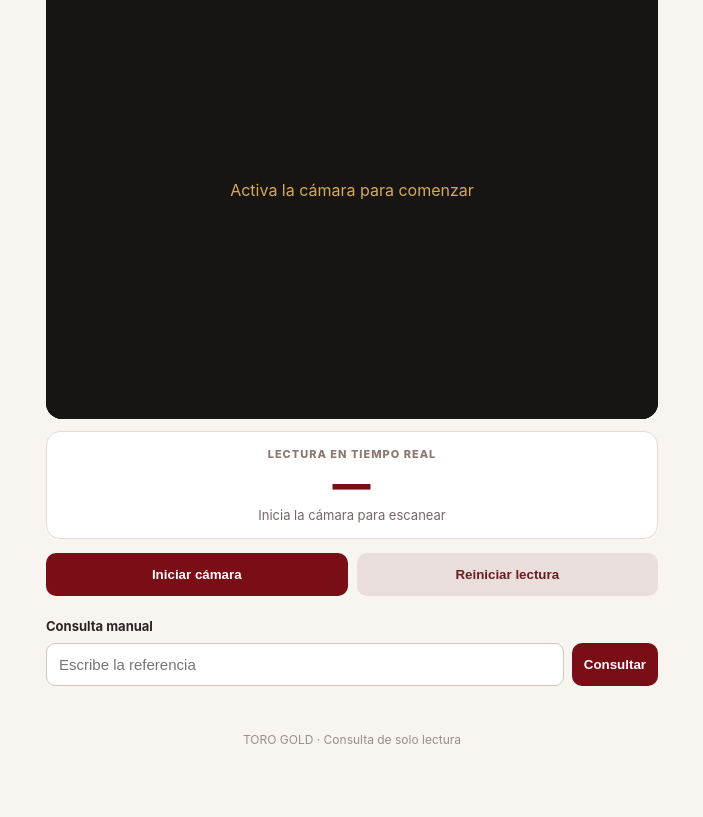
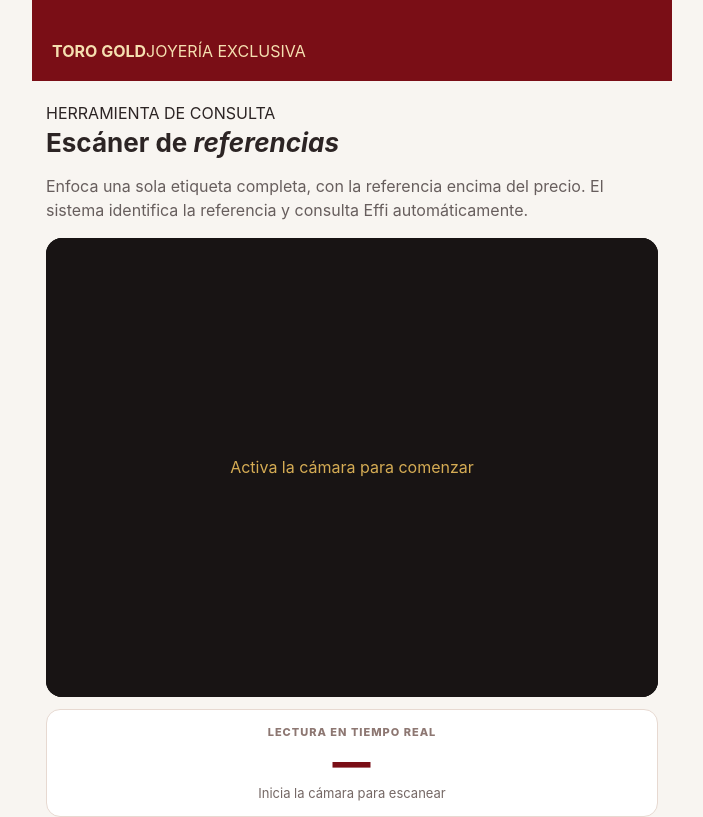
Before and after one commit to Jcamilo2808/TOROGOLDESCANERINTELIGENTE, a React (Vite) app: page / in a window 1280 px wide. Shown: the part 237-1054 px from the top of the page, without its empty margins (288-991 px from the left). Before the commit the page ends 1008 px from the top, so only its background shows below. Built offline with nearby package versions, Linux system fonts and the light colour scheme.

Commit message:
brand: official bull mark and Toro Gold identity across scanner

```diff
--- a/src/main.jsx
+++ b/src/main.jsx
@@ -109,13 +109,13 @@ function App(){
   }
  }
  useEffect(()=>()=>{generation.current++;running.current=false;stream.current?.getTracks().forEach(t=>t.stop());ocr.current?.terminate()},[]);
- return <main><header><div className="brand">◆ TORO GOLD</div><small>ESCÁNER INTELIGENTE</small></header><section className="panel"><h1>Escáner de referencias</h1><p>Enfoca una sola etiqueta completa, con la referencia encima del precio. Solo leeremos esa referencia.</p>
+ return <main><header className="topbar"><div className="brand-lockup"><div className="brand-mark"><img src="/toro-gold-isotipo.svg" alt="Isotipo oficial TORO GOLD"/></div><div className="brand-words"><strong>TORO GOLD</strong><span>JOYERÍA EXCLUSIVA</span></div></div><span className="header-chip">ESCÁNER INTELIGENTE</span></header><section className="panel"><div className="eyebrow"><span className="eyebrow-line"/>HERRAMIENTA DE CONSULTA</div><h1>Escáner de <em>referencias</em></h1><p className="intro">Enfoca una sola etiqueta completa, con la referencia encima del precio. El sistema identifica la referencia y consulta Effi automáticamente.</p>
  <div className="camera"><video ref={video} playsInline muted autoPlay/><div className={'target '+(paused?'target-success':'')}><span>{paused?'LECTURA COMPLETADA':'ENFOCA REFERENCIA + PRECIO'}</span></div>{!active&&<div className="placeholder">Activa la cámara para comenzar</div>}</div>
  <div className="recognition"><div className="recognition-label">LECTURA EN TIEMPO REAL</div><div className="recognition-value" aria-live="polite">{recognized}</div><div className="status">{loading?'Consultando…':status}</div></div>
  <div className="buttons"><button onClick={active?stop:start}>{active?'Detener cámara':'Iniciar cámara'}</button><button className="secondary" onClick={next}>{paused?'Escanear siguiente':'Reiniciar lectura'}</button></div>
  <form onSubmit={e=>{e.preventDefault();next();setRecognized(normalize(manual));lookup(manual)}}><label htmlFor="manual">Consulta manual</label><div className="manual"><input id="manual" value={manual} onChange={e=>setManual(e.target.value)} placeholder="Escribe la referencia"/><button disabled={loading}>Consultar</button></div></form>
  {error&&<div className="error" role="alert">{error}</div>}
  {item&&<article className="result"><div className="found">✓ PRODUCTO ENCONTRADO</div>{item.url_foto&&<img src={item.url_foto} alt="Producto"/>}<div className="product-detail"><div className="detail-label">DESCRIPCIÓN</div><h2>{item.descripcion||'Producto sin descripción'}</h2><div className="line"><span>Referencia</span><strong>{item.referencia}</strong></div><div className="line"><span>Categoría</span><strong>{item.nombre_categoria||'Sin categoría'}</strong></div></div><div className="price-grid"><div className="price-card retail"><div className="price-label">PRECIO DETAL</div><div className="price-amount">{formatPrecio(parseTarifas(item.precios_venta).detal)}</div></div><div className="price-card wholesale"><div className="price-label">PRECIO POR MAYOR</div><div className="price-amount">{formatPrecio(parseTarifas(item.precios_venta).mayor)}</div></div></div><button className="next" onClick={next}>Escanear siguiente producto</button></article>}
- </section><footer>TORO GOLD · Consulta de solo lectura</footer></main>;
+ </section><footer><img src="/toro-gold-isotipo.svg" alt="TORO GOLD"/><span>TORO GOLD <b>·</b> JOYERÍA EXCLUSIVA</span><small>Escáner inteligente · Consulta de solo lectura</small></footer></main>;
 }
 createRoot(document.getElementById('root')).render(<App/>);
```
